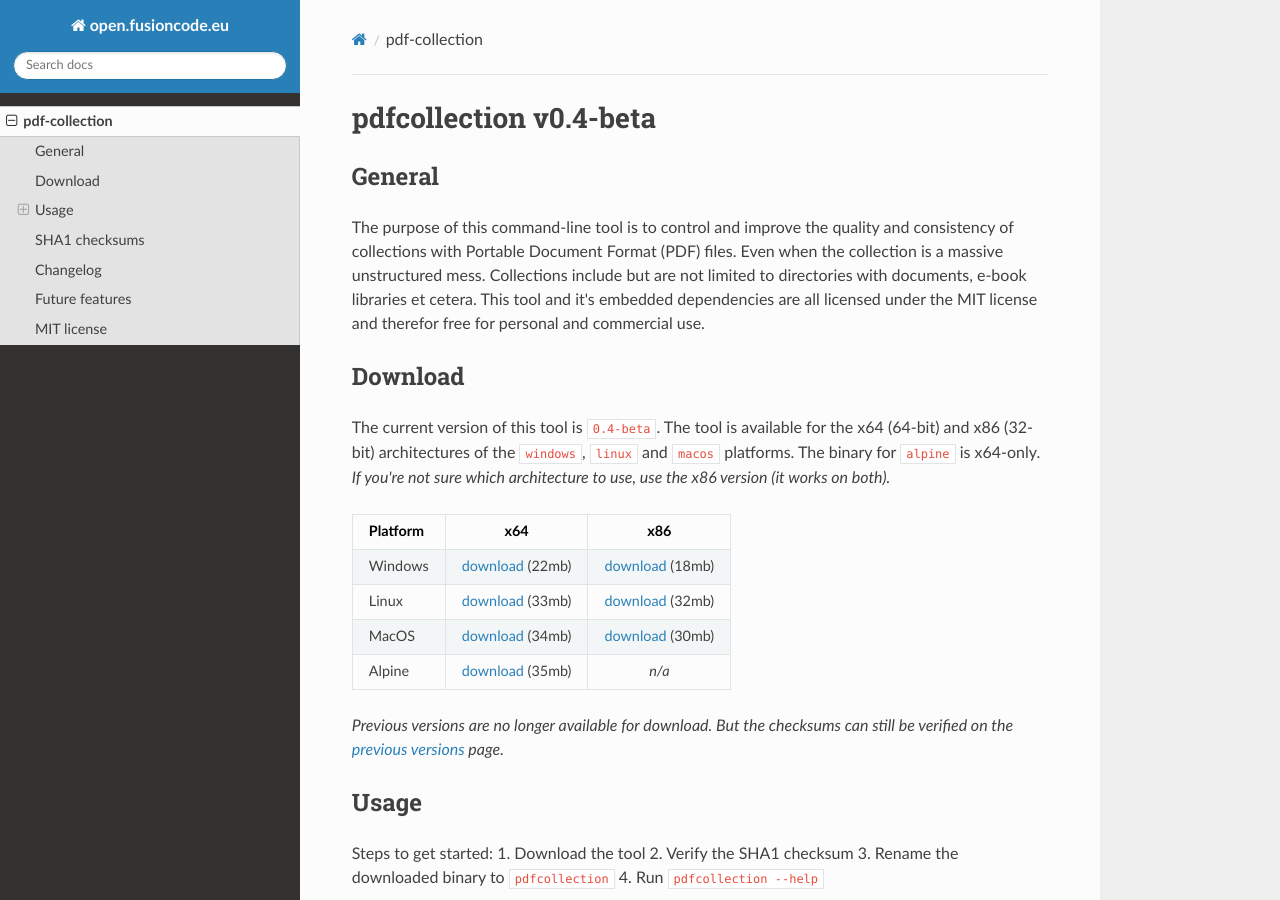
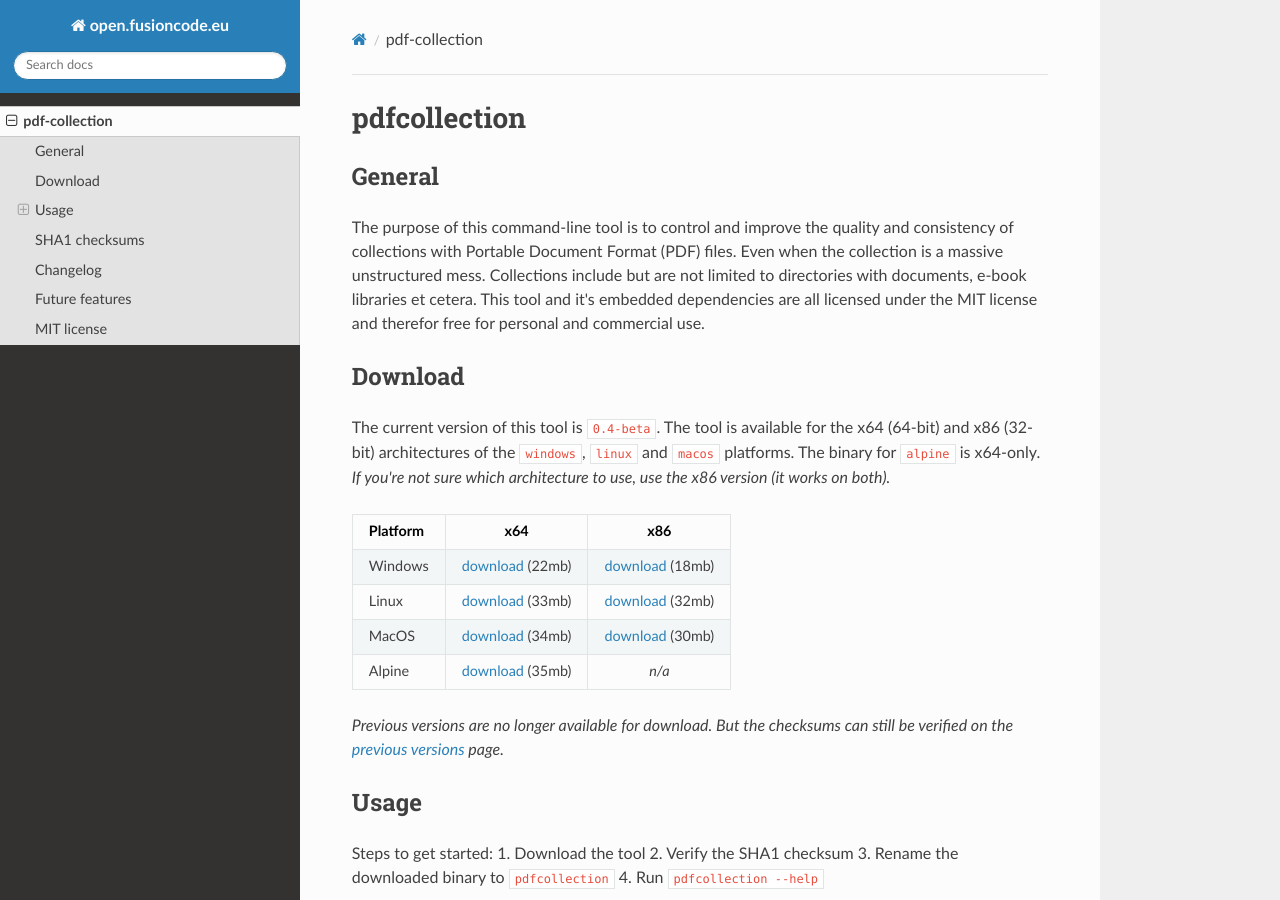
Before and after one commit to FusionCodeEU/FusionCodeEU.github.io, an MkDocs documentation site: the page built from docs/index.md, in a window 1280 px wide and 900 px high. Built offline with MkDocs 1.6.1, drawn with Linux system fonts in a browser that asks for light colours; nearby versions of some CDN libraries.

Commit message:
Update title

```diff
--- a/docs/index.md
+++ b/docs/index.md
@@ -1,4 +1,4 @@
-# pdfcollection v0.4-beta
+# pdfcollection
 ## General
 The purpose of this command-line tool is to control and improve the quality and consistency of collections with Portable Document Format (PDF) files. Even when the collection is a massive unstructured mess. Collections include but are not limited to directories with documents, e-book libraries et cetera. This tool and it's embedded dependencies are all licensed under the MIT license and therefor free for personal and commercial use.
 
```
